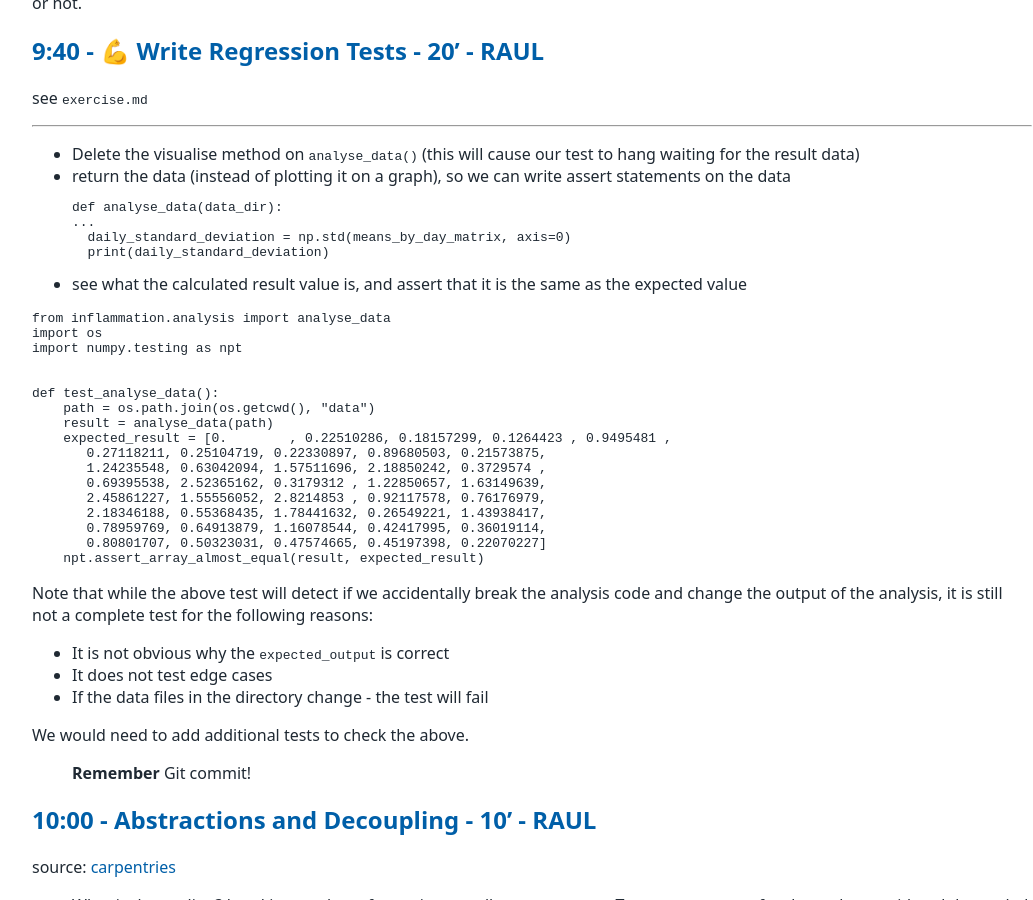
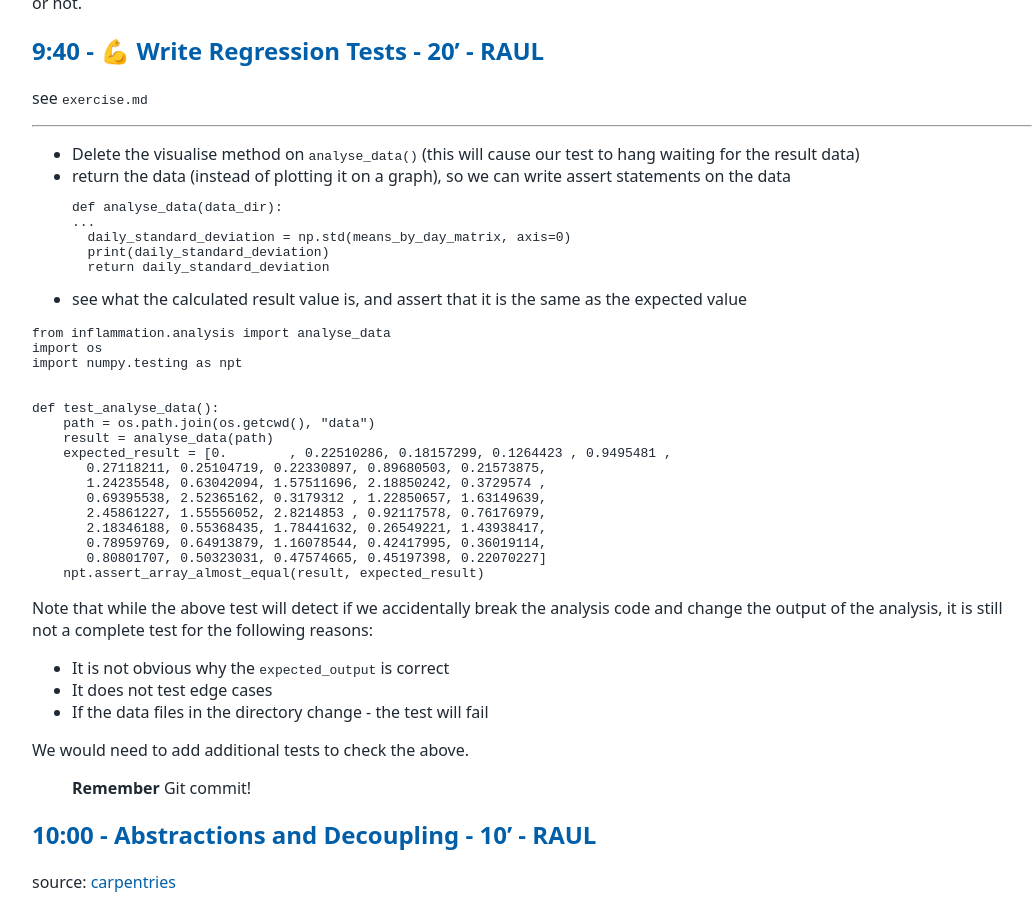
Before and after one commit to tu-delft-library/intermediate_programming_with_python, a Jekyll site: the page built from material_for_trainers/lesson_plan.md, in a window 1280 px wide and 900 px high, scrolled down 14895 px. Shown: the whole window, without its empty margins (108-1141 px from the left). Built offline with Jekyll 4.4.1, drawn with Linux system fonts in a browser that asks for light colours; our own code applies the rules of GitHub Pages for plain Markdown files.

Commit message:
Added return statement back for Regression Tests section

````diff
--- a/material_for_trainers/lesson_plan.md
+++ b/material_for_trainers/lesson_plan.md
@@ -699,6 +699,7 @@ def analyse_data(data_dir):
 ...
     daily_standard_deviation = np.std(means_by_day_matrix, axis=0)
     print(daily_standard_deviation)
+    return daily_standard_deviation
 ```
 - see what the calculated result value is, and assert that it is the same as the expected value
 
````
